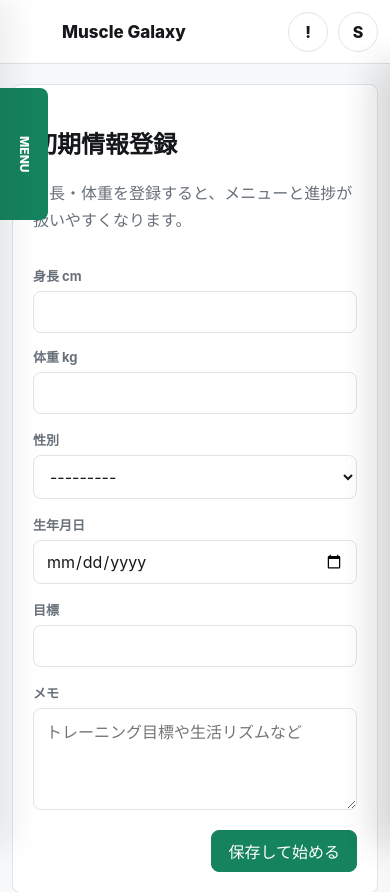
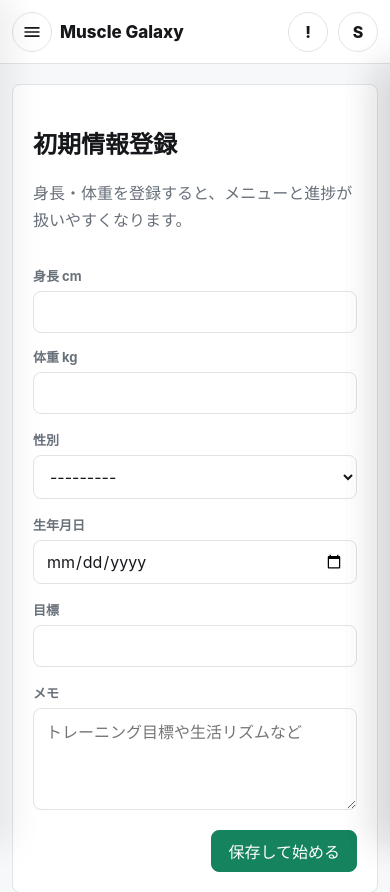
Before and after one commit to zawaumi/TNDHackathonT1, a Django app: page /initial-info/ in a window 390 px wide. Shown: the top 892 px of the page. Run offline with Django 4.2, Linux system fonts and the light colour scheme; the visitor is signed in with stand-in values (Sample User, id 1); data that the repository does not hold is empty; parts of the project's set-up code (start-up, migrations or seed data) failed here and were passed over.

Commit message:
三本線追加

```diff
--- a/muscle_galaxy/static/css/app.css
+++ b/muscle_galaxy/static/css/app.css
@@ -116,6 +116,53 @@ textarea {
     backdrop-filter: blur(10px);
 }
 
+.top-bar-left {
+    display: flex;
+    align-items: center;
+    gap: 10px;
+}
+
+.mobile-nav-toggle {
+    display: none;
+    align-items: center;
+    justify-content: center;
+    width: 40px;
+    height: 40px;
+    padding: 0;
+    border: 1px solid var(--line);
+    border-radius: 50%;
+    background: #fff;
+    cursor: pointer;
+}
+
+.mobile-nav-toggle svg {
+    width: 20px;
+    height: 20px;
+    display: block;
+    fill: currentColor;
+    color: var(--text);
+}
+
+.mobile-nav-toggle:hover {
+    border-color: var(--accent);
+    color: var(--accent);
+}
+
+.mobile-nav-backdrop {
+    position: fixed;
+    inset: 0;
+    z-index: 35;
+    background: rgba(21, 23, 26, 0.36);
+    opacity: 0;
+    pointer-events: none;
+    transition: opacity 180ms ease;
+}
+
+.mobile-nav-backdrop.is-visible {
+    opacity: 1;
+    pointer-events: auto;
+}
+
 .brand.compact {
     font-size: 17px;
 }
@@ -158,6 +205,10 @@ textarea {
     pointer-events: none;
 }
 
+body.is-mobile-nav-open {
+    overflow: hidden;
+}
+
 .side-tab {
     position: absolute;
     top: 88px;
@@ -189,7 +240,8 @@ textarea {
 }
 
 .side-rail:hover .side-panel,
-.side-rail:focus-within .side-panel {
+.side-rail:focus-within .side-panel,
+.side-rail.is-open .side-panel {
     transform: translateX(0);
 }
 
@@ -913,13 +965,30 @@ textarea {
     }
 
     .top-bar {
-        padding-left: 62px;
+        padding-left: 12px;
         padding-right: 12px;
     }
 
+    .top-bar-left {
+        gap: 8px;
+    }
+
+    .mobile-nav-toggle {
+        display: inline-grid;
+    }
+
+    .side-rail {
+        width: 0;
+        pointer-events: auto;
+    }
+
+    .side-tab {
+        display: none;
+    }
+
     .side-panel {
-        width: 224px;
-        transform: translateX(-224px);
+        width: min(82vw, 288px);
+        transform: translateX(-100%);
     }
 
     .schedule-strip,
--- a/muscle_galaxy/static/js/app_shell.js
+++ b/muscle_galaxy/static/js/app_shell.js
@@ -1,11 +1,36 @@
 const panelButtons = document.querySelectorAll('[data-panel-toggle]');
 const closeButtons = document.querySelectorAll('[data-panel-close]');
+const navToggle = document.querySelector('[data-mobile-nav-toggle]');
+const navBackdrop = document.querySelector('[data-mobile-nav-backdrop]');
+const navRail = document.querySelector('.side-rail');
 
 function closePanels() {
     document.querySelectorAll('.slide-menu.is-open').forEach((panel) => {
         panel.classList.remove('is-open');
     });
 }
+
+function closeMobileNav() {
+    navRail?.classList.remove('is-open');
+    navBackdrop?.classList.remove('is-visible');
+    document.body.classList.remove('is-mobile-nav-open');
+    if (navToggle) {
+        navToggle.setAttribute('aria-expanded', 'false');
+    }
+}
+
+navToggle?.addEventListener('click', (event) => {
+    event.stopPropagation();
+    closePanels();
+    const shouldOpen = !navRail?.classList.contains('is-open');
+    if (!navRail) return;
+    navRail.classList.toggle('is-open', shouldOpen);
+    navBackdrop?.classList.toggle('is-visible', shouldOpen);
+    document.body.classList.toggle('is-mobile-nav-open', shouldOpen);
+    navToggle.setAttribute('aria-expanded', String(shouldOpen));
+});
+
+navBackdrop?.addEventListener('click', closeMobileNav);
 
 panelButtons.forEach((button) => {
     button.addEventListener('click', (event) => {
@@ -23,13 +48,15 @@ closeButtons.forEach((button) => {
 });
 
 document.addEventListener('click', (event) => {
-    if (!event.target.closest('.slide-menu') && !event.target.closest('[data-panel-toggle]')) {
+    if (!event.target.closest('.slide-menu') && !event.target.closest('[data-panel-toggle]') && !event.target.closest('.side-rail') && !event.target.closest('[data-mobile-nav-toggle]')) {
         closePanels();
+        closeMobileNav();
     }
 });
 
 document.addEventListener('keydown', (event) => {
     if (event.key === 'Escape') {
         closePanels();
+        closeMobileNav();
     }
 });
--- a/muscle_galaxy/templates/page/base.html
+++ b/muscle_galaxy/templates/page/base.html
@@ -25,7 +25,14 @@
             </div>
         </aside>
         <header class="top-bar">
-            <a class="brand compact" href="/home/">Muscle Galaxy</a>
+            <div class="top-bar-left">
+                <button class="mobile-nav-toggle" type="button" aria-label="メニューを開く" aria-expanded="false" data-mobile-nav-toggle>
+                    <svg viewBox="0 0 24 24" aria-hidden="true">
+                        <path d="M3 18h18v-2H3v2zm0-5h18v-2H3v2zm0-7v2h18V6H3z" />
+                    </svg>
+                </button>
+                <a class="brand compact" href="/home/">Muscle Galaxy</a>
+            </div>
             <div class="top-actions">
                 <button class="icon-button" type="button" data-panel-toggle="notifications" aria-label="通知">
                     <span>!</span>
@@ -67,6 +74,7 @@
             </div>
         </section>
     {% endif %}
+    <div class="mobile-nav-backdrop" data-mobile-nav-backdrop></div>
     <main class="app-main">
         {% block content %}{% endblock %}
     </main>
```
